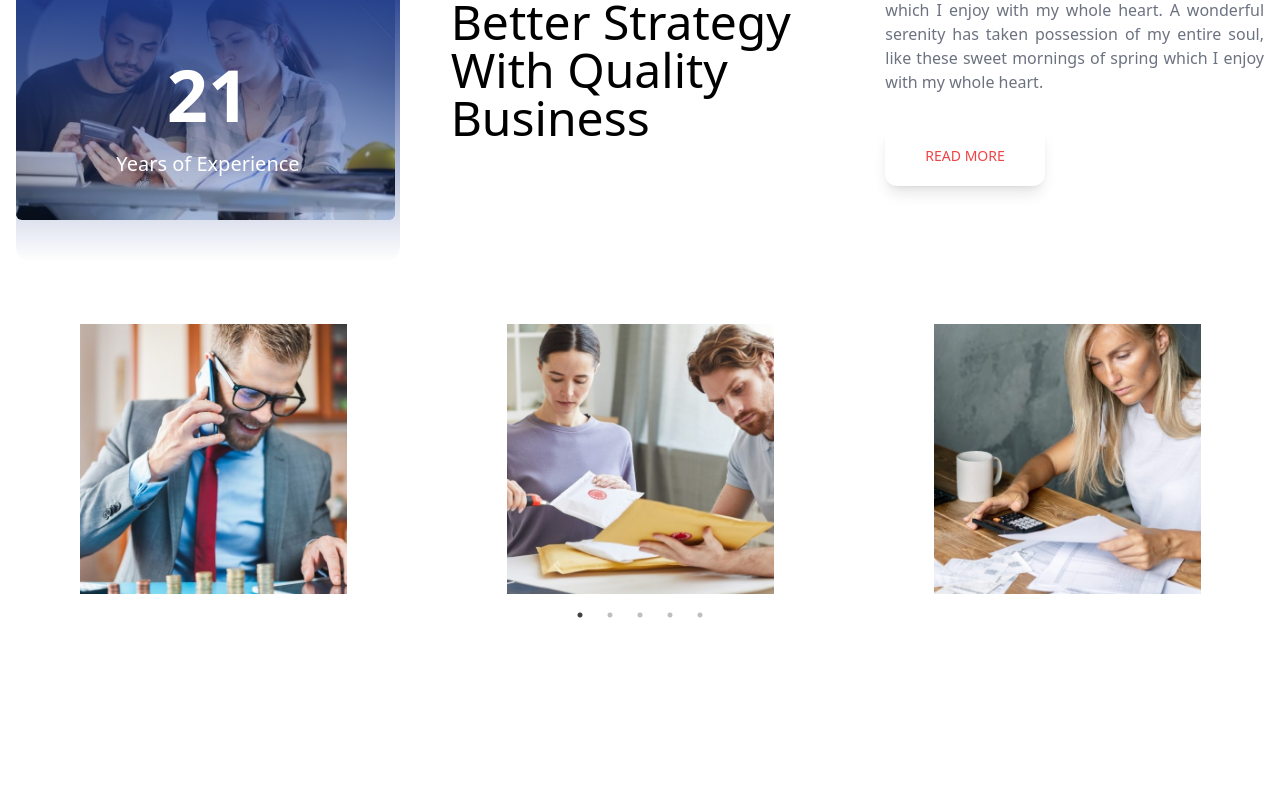
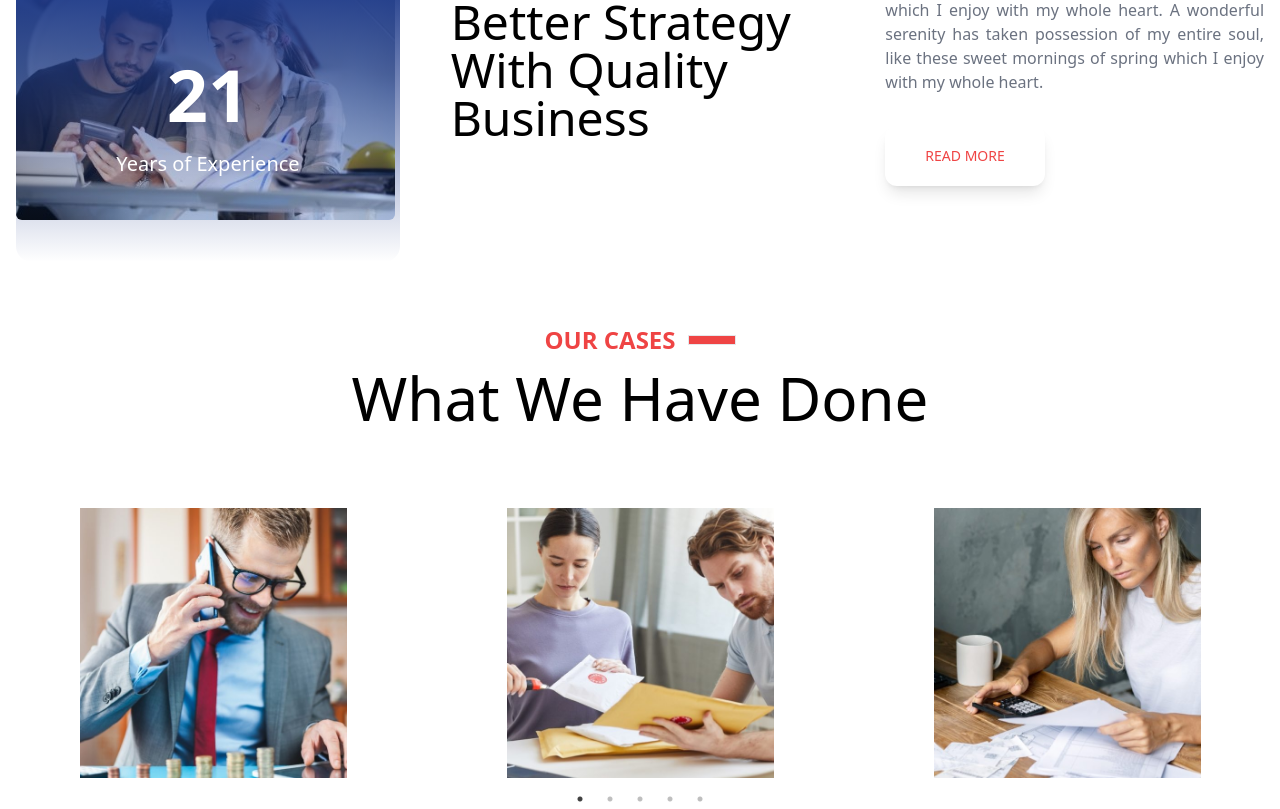
Before and after one commit to developer-abdulali/Phlox, a Next.js app: page / in a window 1280 px wide. Shown: the part 2390-3199 px from the top of the page. Before the commit the page ends 3015 px from the top, so only its background shows below. Built offline with nearby package versions, Linux system fonts and the light colour scheme.

Commit message:
added changes

```diff
--- a/components/HaveDone/HaveDone.jsx
+++ b/components/HaveDone/HaveDone.jsx
@@ -1,5 +1,3 @@
-
-
 // import React from "react";
 // import Slider from "react-slick";
 // import "slick-carousel/slick/slick.css";
@@ -88,14 +86,6 @@
 
 // export default HaveDone;
 
-
-
-
-
-
-
-
-
 import React from "react";
 import Slider from "react-slick";
 import Image from "next/image";
@@ -159,14 +149,25 @@ const HaveDone = () => {
 
   return (
     <div className="max-w-screen-2xl mx-auto">
-      <Slider {...settings}>
+      <div className="text-center">
+        <div className="flex justify-center items-center gap-3">
+          <h4 className="text-2xl text-red-500 font-semibold">OUR CASES</h4>
+          <div className="bg-red-500 border p-1 w-12"></div>
+        </div>
+        <h2 className="text-6xl mt-3">What We Have Done</h2>
+      </div>
+      <Slider {...settings} className="mt-20">
         {DataDoneCard.map((data) => (
           <div key={data.id} className="px-20 relative">
             <div className="bg-cover">
-              <Image src={data.image} width={400} height={50}/>
+              <Image src={data.image} width={400} height={50} />
             </div>
-            <h2 className="absolute top-72 ml-10 text-2xl text-white">{data.title}</h2>
-           <span className="absolute top-[330px] ml-10 text-white">{data.text}</span>
+            <h2 className="absolute top-72 ml-10 text-2xl text-white">
+              {data.title}
+            </h2>
+            <span className="absolute top-[330px] ml-10 text-white">
+              {data.text}
+            </span>
           </div>
         ))}
       </Slider>
```
